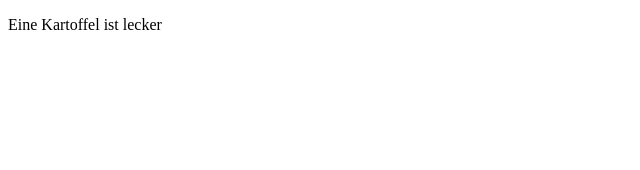
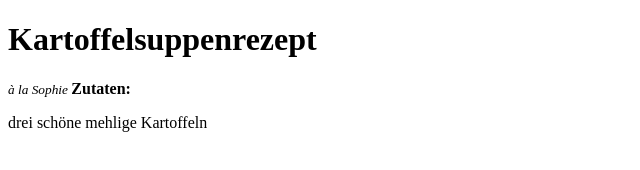
Before and after one commit to schulekfg/schulekfg.github.io, a plain HTML site: page index.html in a window 1280 px wide. Shown: the whole page, without its empty margins (0-640 px from the left). Drawn offline with Linux system fonts and the light colour scheme.

Commit message:
Update index.html

```diff
--- a/index.html
+++ b/index.html
@@ -4,6 +4,12 @@
 <html xmlns="http://www.w3.org/1999/xhtml" xml:lang="en" lang="en">
 	<head> <title> Meine zeweite xhtml Seite </title> </head>
 	<body>
-		<p> Eine Kartoffel ist lecker</p>
+		<p> <h1> Kartoffelsuppenrezept </h1> </p>
+	<i style="font-size:smaller"> à la Sophie </i>
+	<b> Zutaten: </b> <br/>
+	<p> drei schöne mehlige Kartoffeln </p>
+
+
+
 	</body>
 </html>
```
